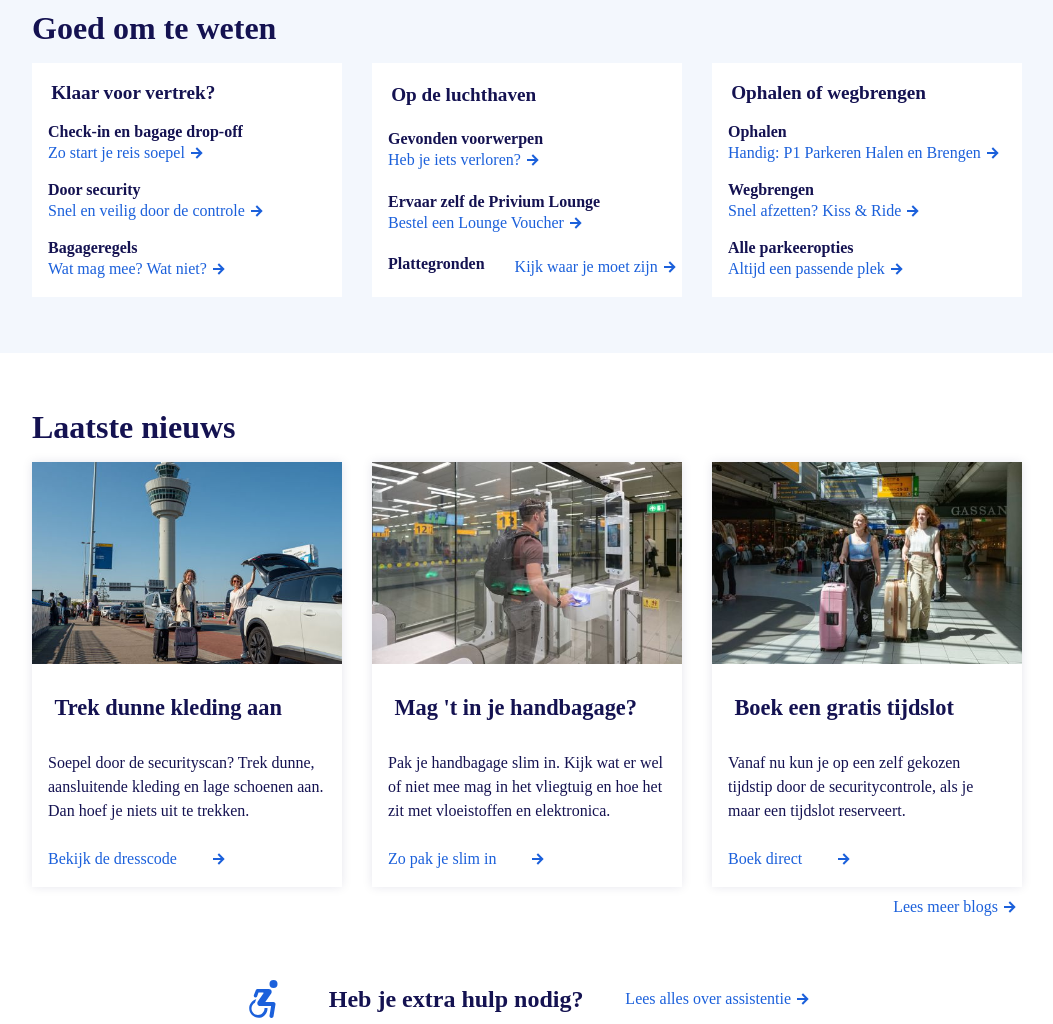
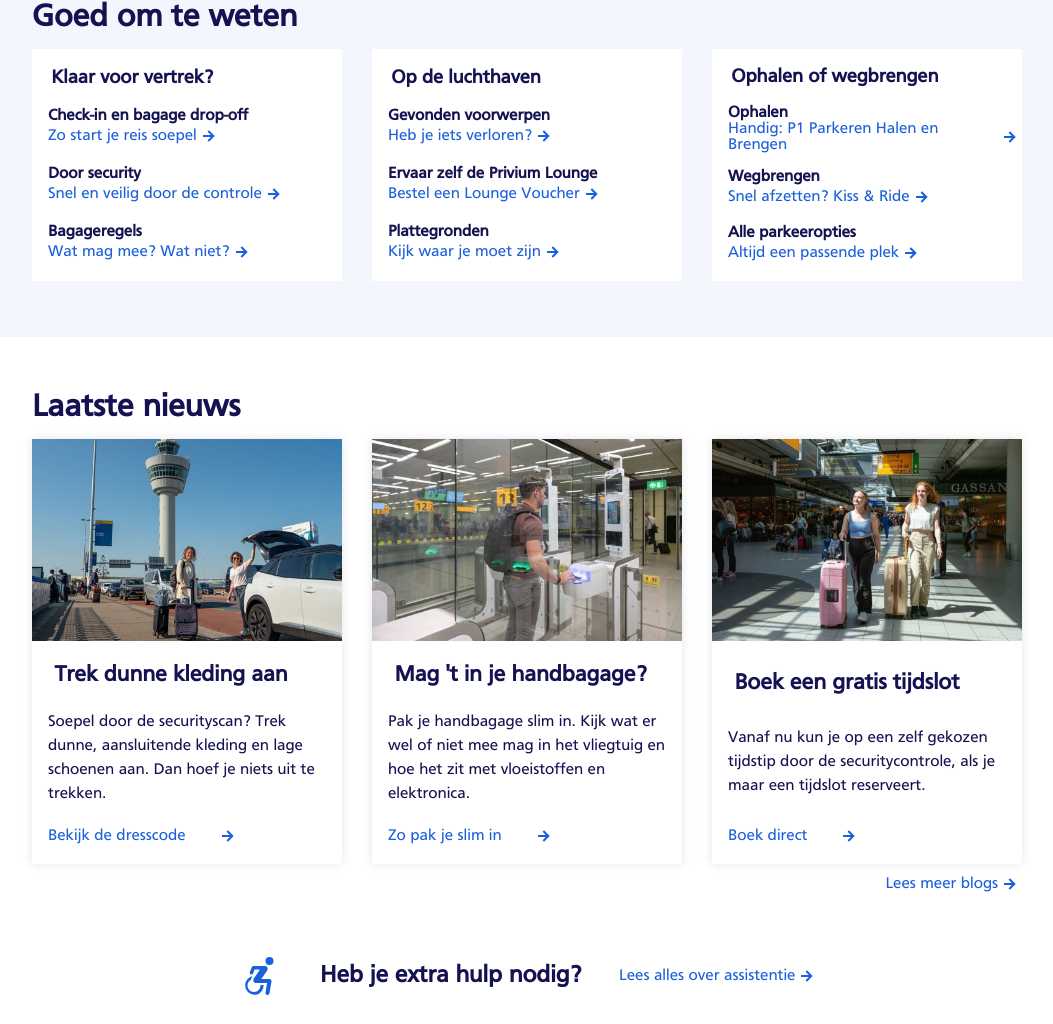
Before and after one commit to Maxwell271/FED, a plain HTML site: page index.html in a window 1280 px wide. Shown: the part 1257-2281 px from the top of the page, without its empty margins (113-1166 px from the left). Drawn offline with Linux system fonts and the light colour scheme; the site is published under a folder, as on GitHub Pages, so addresses that start at the root find nothing.

Commit message:
Add files via upload

```diff
--- a/styles/style.css
+++ b/styles/style.css
@@ -2,7 +2,7 @@
 	font-family: 'Frutiger';
 	font-style: normal;
 	font-weight: normal;
-	src: local('Frutiger'), url('/fonts/Frutiger.woff') format('woff');
+	src: local('Frutiger'), url('../fonts/Frutiger.woff') format('woff');
 }
 
 :root {
```
